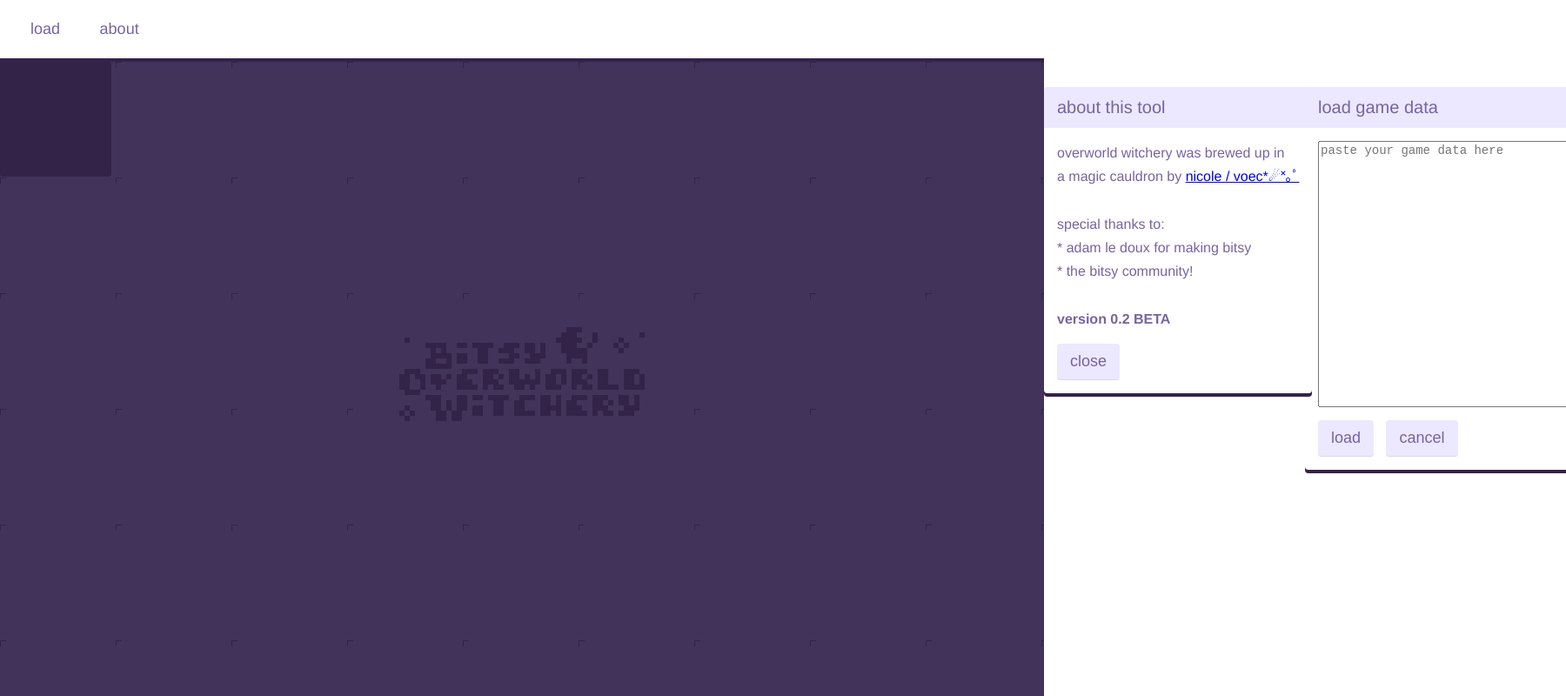
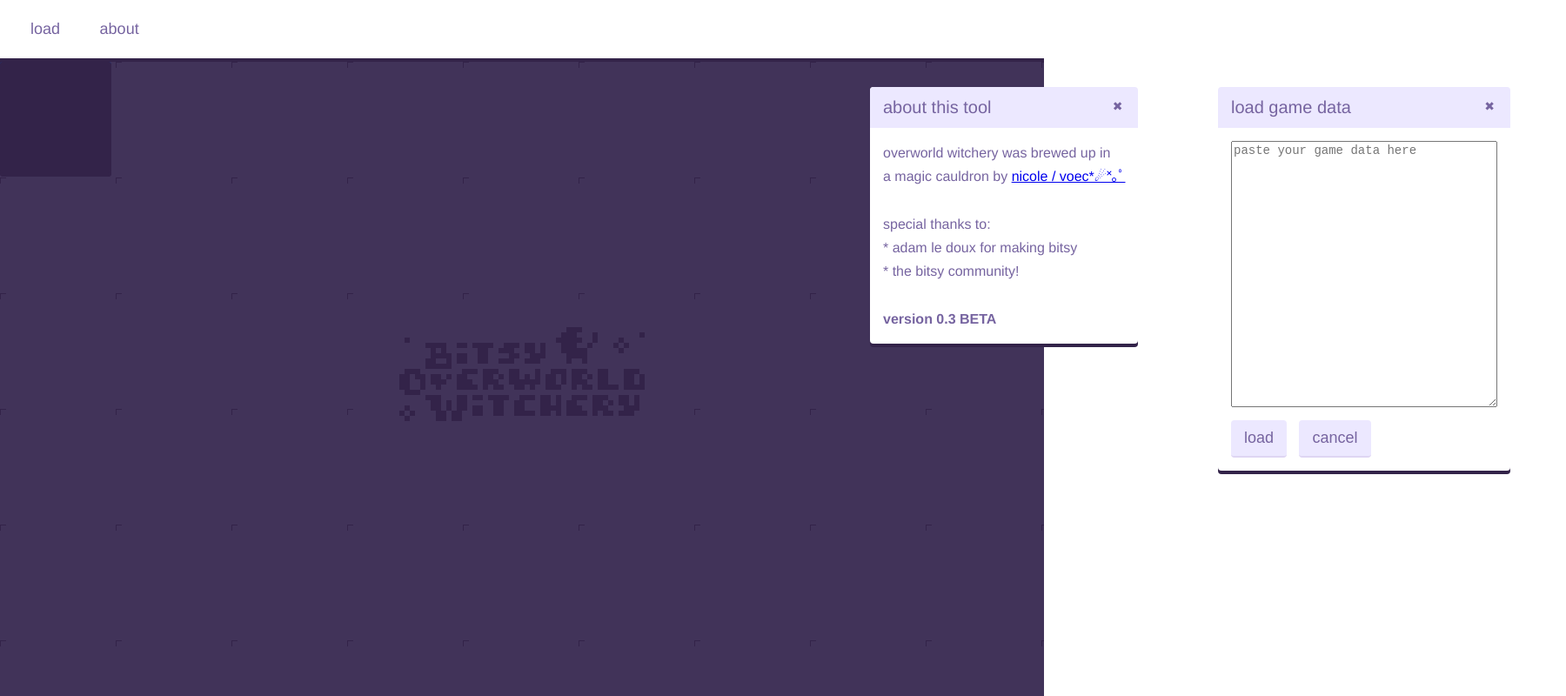
Before and after one commit to mistress-of-loft-and-spire/witchery, an Electron app: page index.html in a window 1200 px wide. Shown: the top 800 px of the page at 87% size, 1800 px wide, since content can reach past the window. Drawn offline with Linux system fonts and the light colour scheme.

Commit message:
improved buttons

```diff
--- a/css/editor.css
+++ b/css/editor.css
@@ -57,7 +57,12 @@ body {
 	margin-bottom: 0px;
 }
 
-#toolPanel .button:hover, #toolPanel .button:focus {
+#toolPanel .button:hover, #toolPanel button:hover,
+#toolPanel .button:focus, #toolPanel button:focus {
+	background: #d6d1ea;
+}
+
+#toolPanel .button:active, #toolPanel button:active {
 	background: #413359;
 }
 
@@ -100,8 +105,8 @@ canvas {
 
 	border-radius: 4px;
 
-	top:100px;
-	left:30px;
+	top: 100px;
+	left: 30px;
 
 	display: block;
 	position: absolute;
@@ -138,7 +143,7 @@ canvas {
 .button, button {
 	background: #ece8ff;
 	border: none;
-	border-bottom: solid 1px #ded5f3;
+	border-bottom: solid 2px #ded5f3;
 
 	border-radius: 4px;
 
@@ -154,10 +159,30 @@ canvas {
 	font-size: 18px;
 }
 
-.button:hover, .button:focus,
-button:hover, button:focus {
+.button:hover, button:hover,
+.button:focus, button:focus {
+	background: #d6d1ea;
+}
+
+.button:active, button:active {
 	background: #413359;
 	color: #fff;
+
+	border-bottom: solid 2px #413359;
+}
+
+button.close {
+	border: none;
+
+	right: 8px;
+	top: 8px;
+
+	position: absolute;
+
+	padding: 6px 10px;
+	margin: 0;
+
+	font-size: 14px;
 }
 
 textarea {
--- a/index.html
+++ b/index.html
@@ -2,7 +2,7 @@
 <html>
 	<head>
 		<meta charset="UTF-8">
-		<title>Overworld Witchery</title>
+		<title>&#10024;Overworld Witchery&#10024;</title>
 
 		<link rel="icon" type="image/png" href="img/witchcat.png" />
 
@@ -27,8 +27,8 @@
 
 			<div id="mainPanel">
 
-				<div id="loadDialog" style="left:1500px;" class="dialog">
-					<div class="title" onmousedown="startDrag(event);">load game data</div>
+				<div id="loadDialog" style="left:1400px;" class="dialog">
+					<div class="title" onmousedown="startDrag(event);">load game data<button title="close window" class="close">&#10006;</button></div>
 
 					<div class="content">
 
@@ -39,8 +39,8 @@
 					</div>
 				</div>
 
-				<div id="aboutDialog" style="left:1200px;" class="dialog">
-					<div class="title" onmousedown="startDrag(event);">about this tool</div>
+				<div id="aboutDialog" style="left:1000px;" class="dialog">
+					<div class="title" onmousedown="startDrag(event);">about this tool<button title="close window" class="close">&#10006;</button></div>
 
 					<div class="content">
 
@@ -51,7 +51,6 @@
 						* the bitsy community!
 						</br></br>
 						<b>version <script>document.write(version);</script></b></p>
-						<button title="close window">close</button>
 
 					</div>
 				</div>
--- a/js/drag.js
+++ b/js/drag.js
@@ -1,4 +1,4 @@
-var version = "0.2 BETA";
+var version = "0.3 BETA";
 
 var canvas;
 var palette = {
```
Also changed, not shown: 1 other file.
